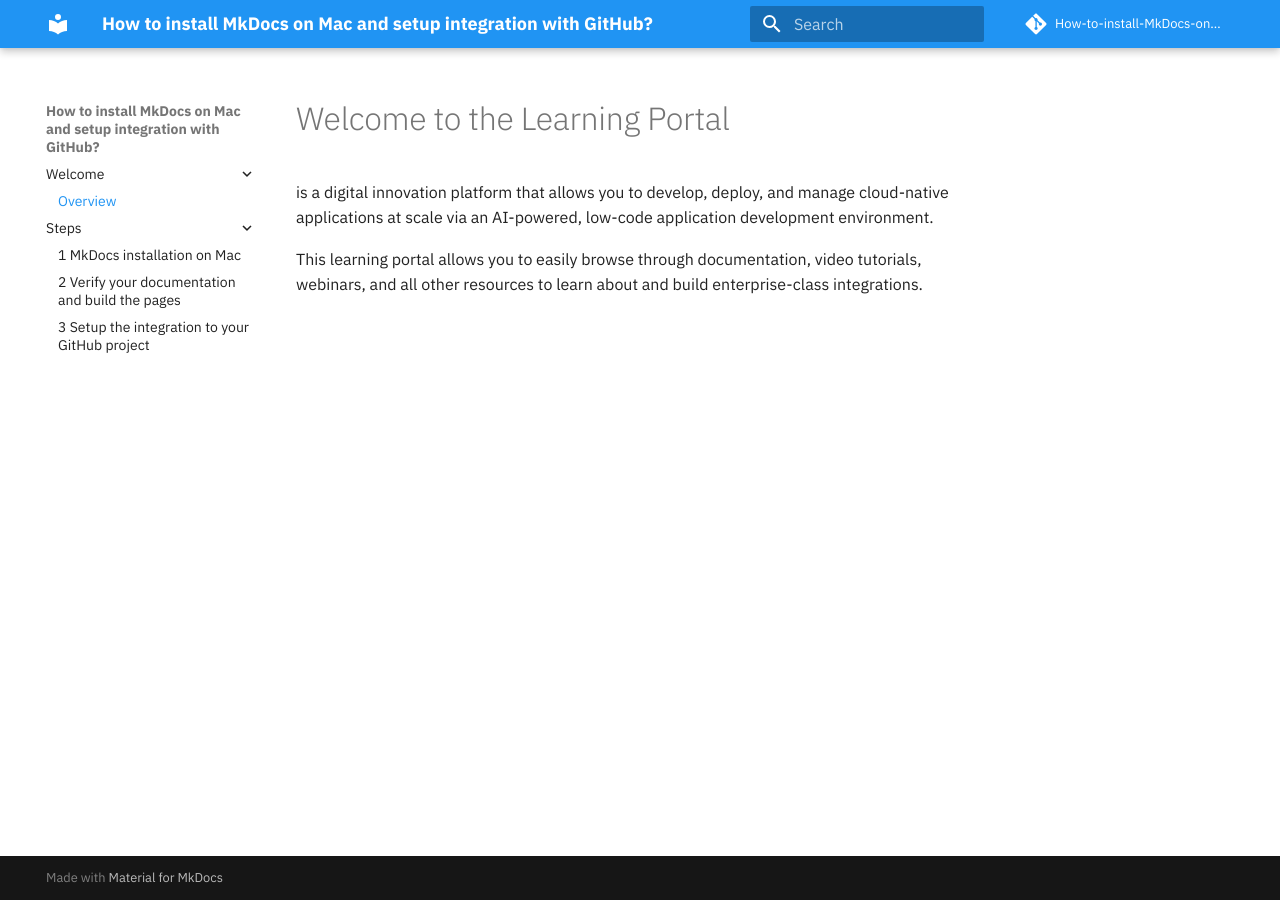
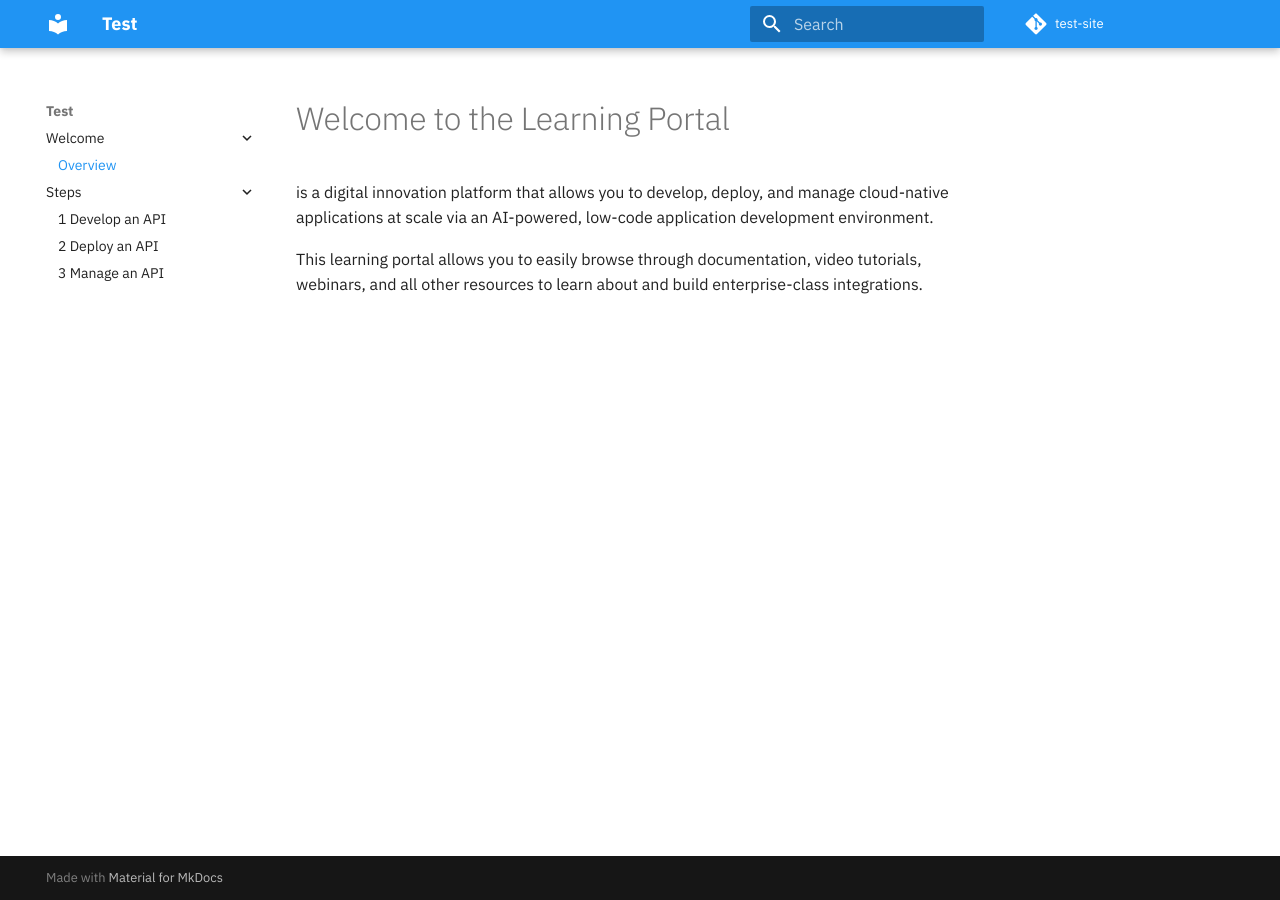
Before and after one commit to Nashaath/test-site, an MkDocs documentation site: the page built from documentation/README.md, in a window 1280 px wide. Built offline with MkDocs 1.6.1 and Material for MkDocs 9.7.7, drawn with Linux system fonts in a browser that asks for light colours; comment, search, counter and statistics services are not loaded.

Commit message:
Update mkdocs.yml

```diff
--- a/mkdocs.yml
+++ b/mkdocs.yml
@@ -1,12 +1,12 @@
 # Project information
-site_name: How to install MkDocs on Mac and setup integration with GitHub?
-site_url: https://thomassuedbroecker.github.io/How-to-install-MkDocs-on-Mac-and-setup-integration-with-GitHub
-site_author: Thomas Südbröcker
+site_name: Test
+site_url: https://nashaath.github.io/test-site/
+site_author: N
 
 # Repository
-repo_name: How-to-install-MkDocs-on-Mac-and-setup-integration-with-GitHub
-repo_url: https://github.com/thomassuedbroecker/How-to-install-MkDocs-on-Mac-and-setup-integration-with-GitHub
-edit_uri: edit/master/documentation
+repo_name: test-site
+repo_url: https://github.com/Nashaath/test-site/tree/main
+edit_uri: edit/main/documentation
 docs_dir: documentation
 
 # Navigation
@@ -14,9 +14,9 @@ nav:
   - Welcome:
     - Overview: README.md
   - Steps:
-    - 1 MkDocs installation on Mac: steps/1-MkDocs-installation-on-Mac.md
-    - 2 Verify your documentation and build the pages: steps/2-Verify-your-documentation-and-build-the-pages.md
-    - 3 Setup the integration to your GitHub project: steps/3-Setup-the-integration-to-your-GitHub-project.md
+    - 1 Develop an API: develop.md
+    - 2 Deploy an API: deploy.md
+    - 3 Manage an API: manage.md
 
 ## DO NOT CHANGE BELOW THIS LINE
 
```
